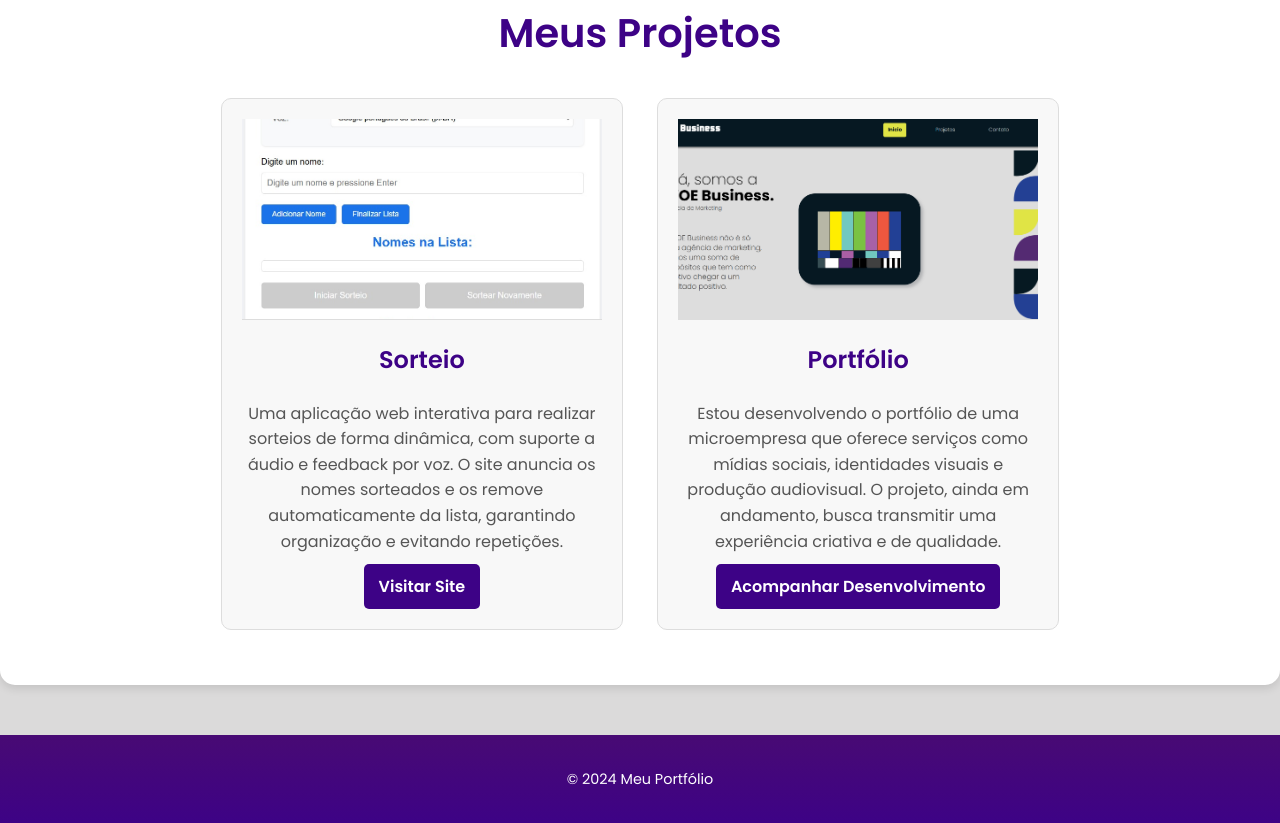
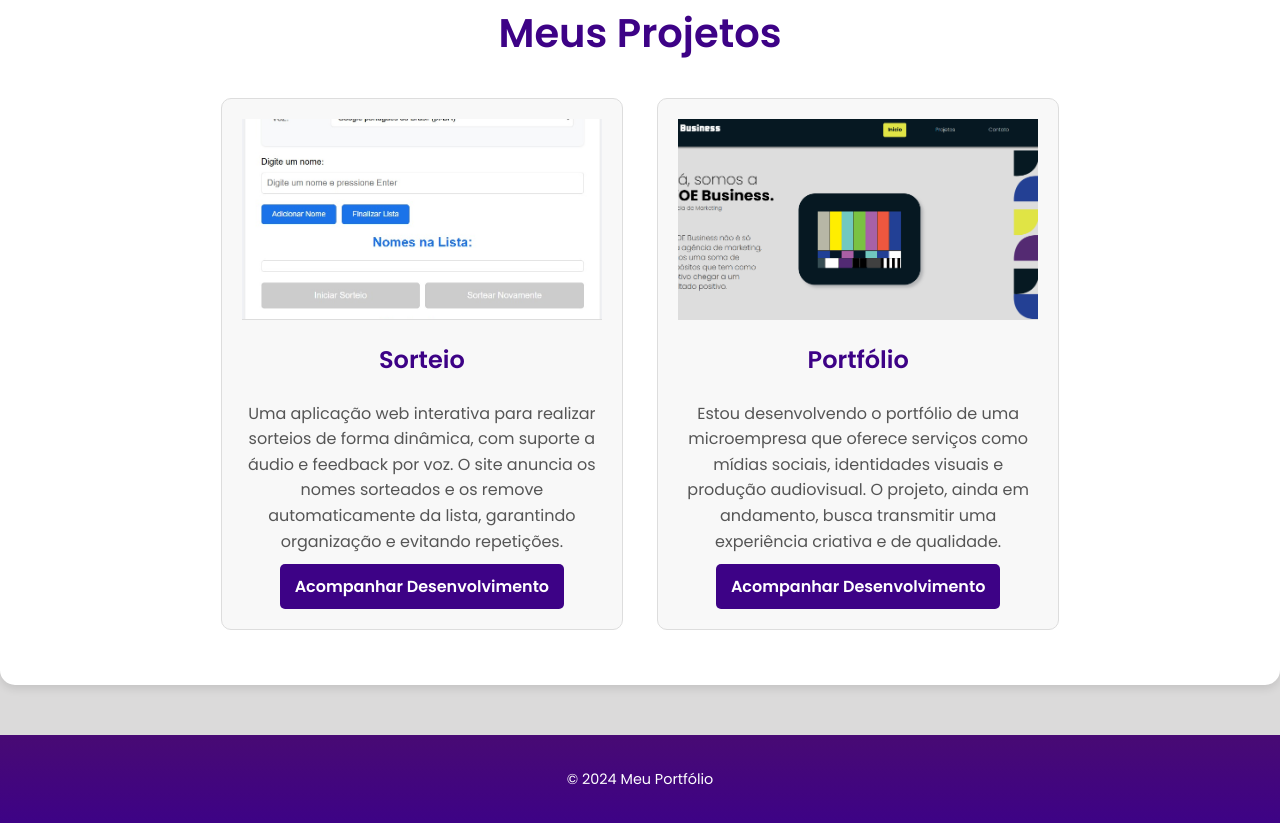
Before and after one commit to Laiscmariano/Portfolio, a plain HTML site: page index.html in a window 1280 px wide. Shown: the part 899-1722 px from the top of the page. Drawn offline with Linux system fonts and the light colour scheme.

Commit message:
Finalizando projeto

```diff
--- a/index.html
+++ b/index.html
@@ -34,7 +34,7 @@
                 <img src="images/sorteio.jpg" alt="Projeto 1">
                 <h3>Sorteio</h3>
                 <p>Uma aplicação web interativa para realizar sorteios de forma dinâmica, com suporte a áudio e feedback por voz. O site anuncia os nomes sorteados e os remove automaticamente da lista, garantindo organização e evitando repetições.</p>
-                <a href="#" target="_blank" rel="external">Visitar Site</a>
+                <a href="https://github.com/Laiscmariano/Sorteio" target="_blank" rel="external">Acompanhar Desenvolvimento</a>
             </a>
         </div>
 
```
